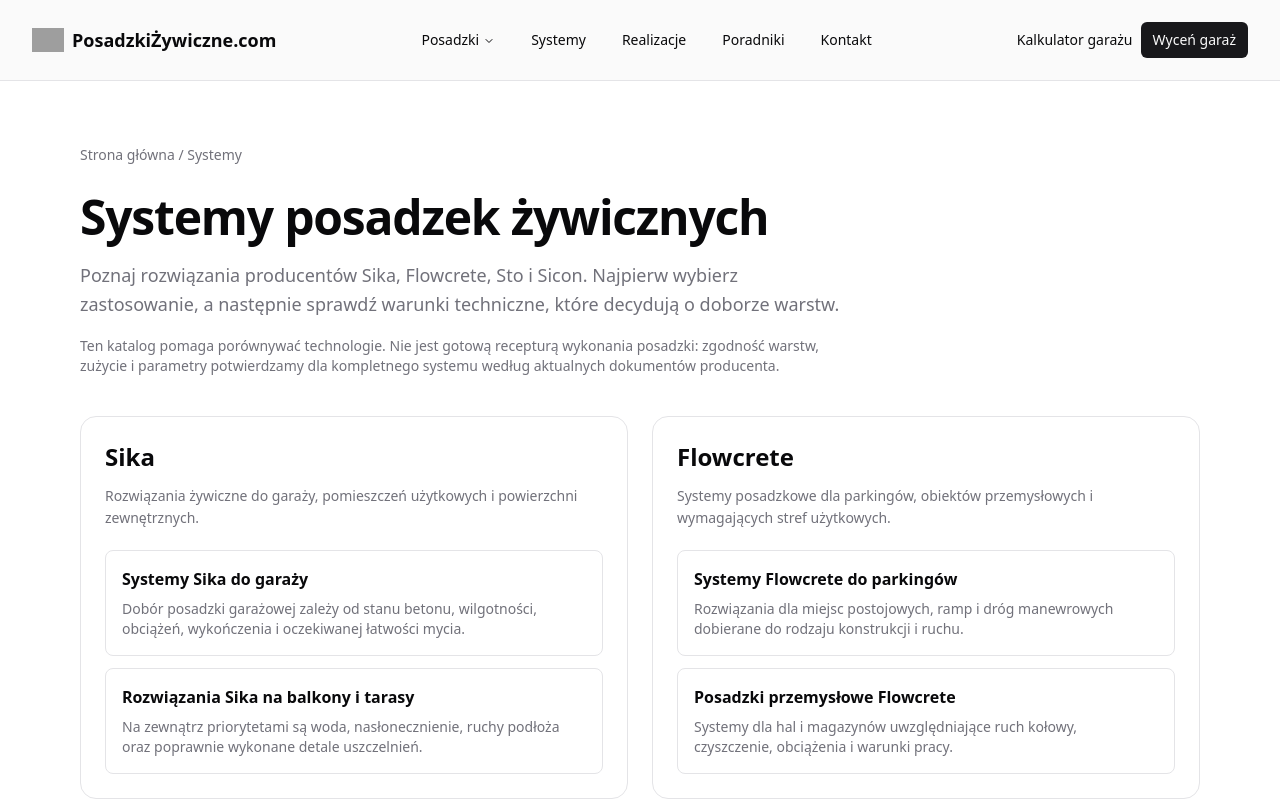
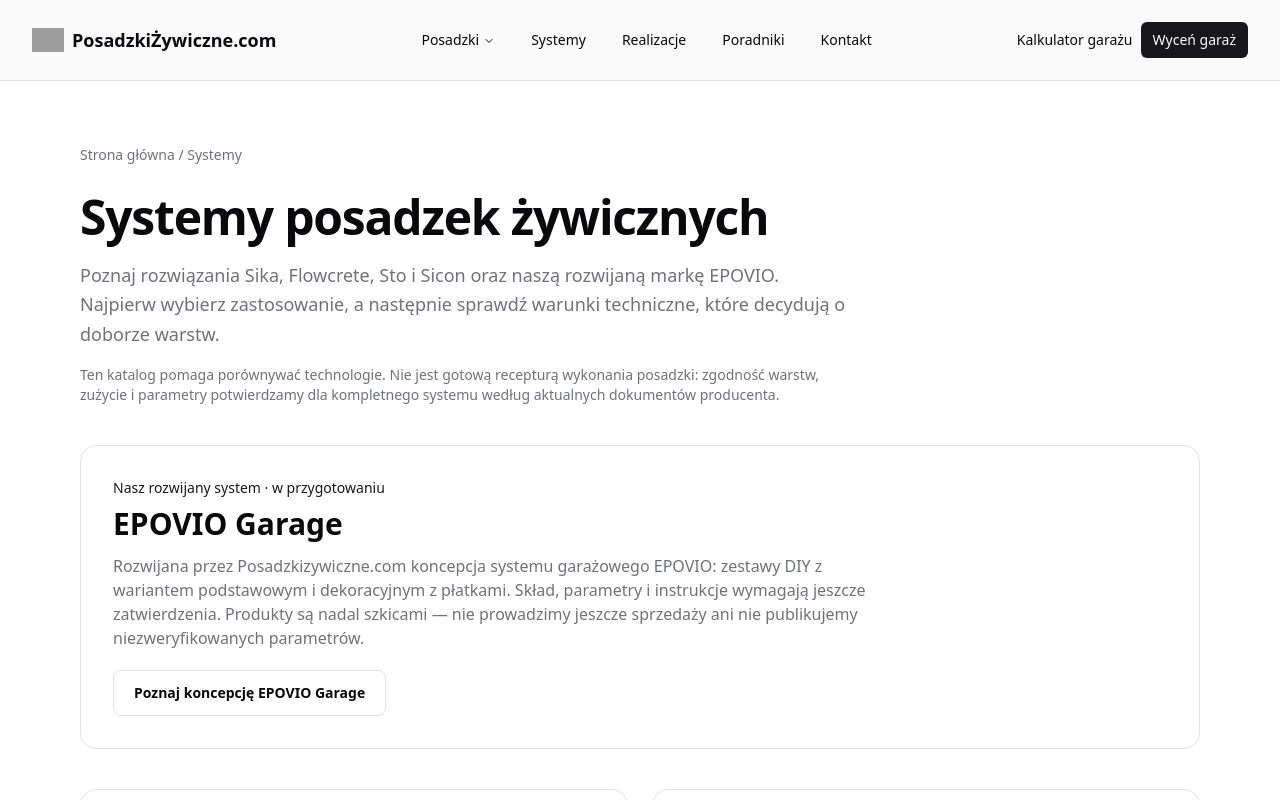
Before and after one commit to damianGG/posadzki-zywiczne, a Next.js app: page /systemy in a window 1280 px wide. Shown: the top 800 px of the page. Built offline with nearby package versions, Linux system fonts and the light colour scheme; grey boxes are pictures that could not be loaded.

Commit message:
feat(system-hub): display in-development EPOVIO as own brand distinct from manufacturers

```diff
--- a/app/systemy/page.tsx
+++ b/app/systemy/page.tsx
@@ -1,16 +1,17 @@
 import type { Metadata } from "next";
 import Link from "next/link";
-import { catalogSystems, manufacturers, type ManufacturerId } from "@/lib/floor-system-catalog";
+import { catalogSystems, getCatalogSystem, manufacturers, type ManufacturerId } from "@/lib/floor-system-catalog";
 import { absoluteUrl } from "@/lib/site-config";
 
 export const metadata: Metadata = {
-  title: "Systemy posadzek żywicznych Sika, Flowcrete, Sto i Sicon",
-  description: "Dobór systemów posadzek żywicznych do garaży, parkingów, hal, balkonów i ESD. Porównaj zastosowania oraz wymagania i zobacz materiały producentów.",
+  title: "Systemy posadzek | Sika, Flowcrete, Sto, Sicon, EPOVIO",
+  description: "Systemy żywiczne Sika, Flowcrete, Sto i Sicon oraz rozwijany system garażowy EPOVIO. Porównaj technologie do garaży, parkingów, hal i ESD.",
   alternates: { canonical: absoluteUrl("/systemy") },
 };
 const manufacturerIds: ManufacturerId[] = ["sika", "flowcrete", "sto", "sicon"];
 
 export default function SystemsIndexPage() {
+  const epovio = getCatalogSystem("epovio-garaz");
   return (
     <main className="mx-auto max-w-6xl px-4 py-12 md:py-16">
       <nav aria-label="Ścieżka nawigacji" className="mb-7 text-sm text-muted-foreground">
@@ -18,13 +19,25 @@ export default function SystemsIndexPage() {
       </nav>
       <h1 className="text-3xl font-bold tracking-tight md:text-5xl">Systemy posadzek żywicznych</h1>
       <p className="mt-5 max-w-3xl text-lg leading-relaxed text-muted-foreground">
-        Poznaj rozwiązania producentów Sika, Flowcrete, Sto i Sicon. Najpierw wybierz zastosowanie,
+        Poznaj rozwiązania Sika, Flowcrete, Sto i Sicon oraz naszą rozwijaną markę EPOVIO. Najpierw wybierz zastosowanie,
         a następnie sprawdź warunki techniczne, które decydują o doborze warstw.
       </p>
       <p className="mt-4 max-w-3xl text-sm text-muted-foreground">
         Ten katalog pomaga porównywać technologie. Nie jest gotową recepturą wykonania posadzki:
         zgodność warstw, zużycie i parametry potwierdzamy dla kompletnego systemu według aktualnych dokumentów producenta.
       </p>
+      {epovio && (
+        <section id="epovio" className="mt-10 rounded-2xl border p-6 md:p-8" aria-labelledby="epovio-heading">
+          <p className="text-sm font-medium text-primary">Nasz rozwijany system · w przygotowaniu</p>
+          <h2 id="epovio-heading" className="mt-2 text-2xl font-bold md:text-3xl">{manufacturers.epovio.name} Garage</h2>
+          <p className="mt-3 max-w-3xl text-muted-foreground">
+            {epovio.summary} Produkty są nadal szkicami — nie prowadzimy jeszcze sprzedaży ani nie publikujemy niezweryfikowanych parametrów.
+          </p>
+          <Link href={`/systemy/${epovio.slug}`} className="mt-5 inline-block rounded-lg border px-5 py-3 text-sm font-semibold hover:border-primary hover:text-primary">
+            Poznaj koncepcję EPOVIO Garage
+          </Link>
+        </section>
+      )}
       <div className="mt-10 grid gap-6 md:grid-cols-2">
         {manufacturerIds.map(id => (
           <section key={id} id={id} className="scroll-mt-28 rounded-2xl border p-6">
```
